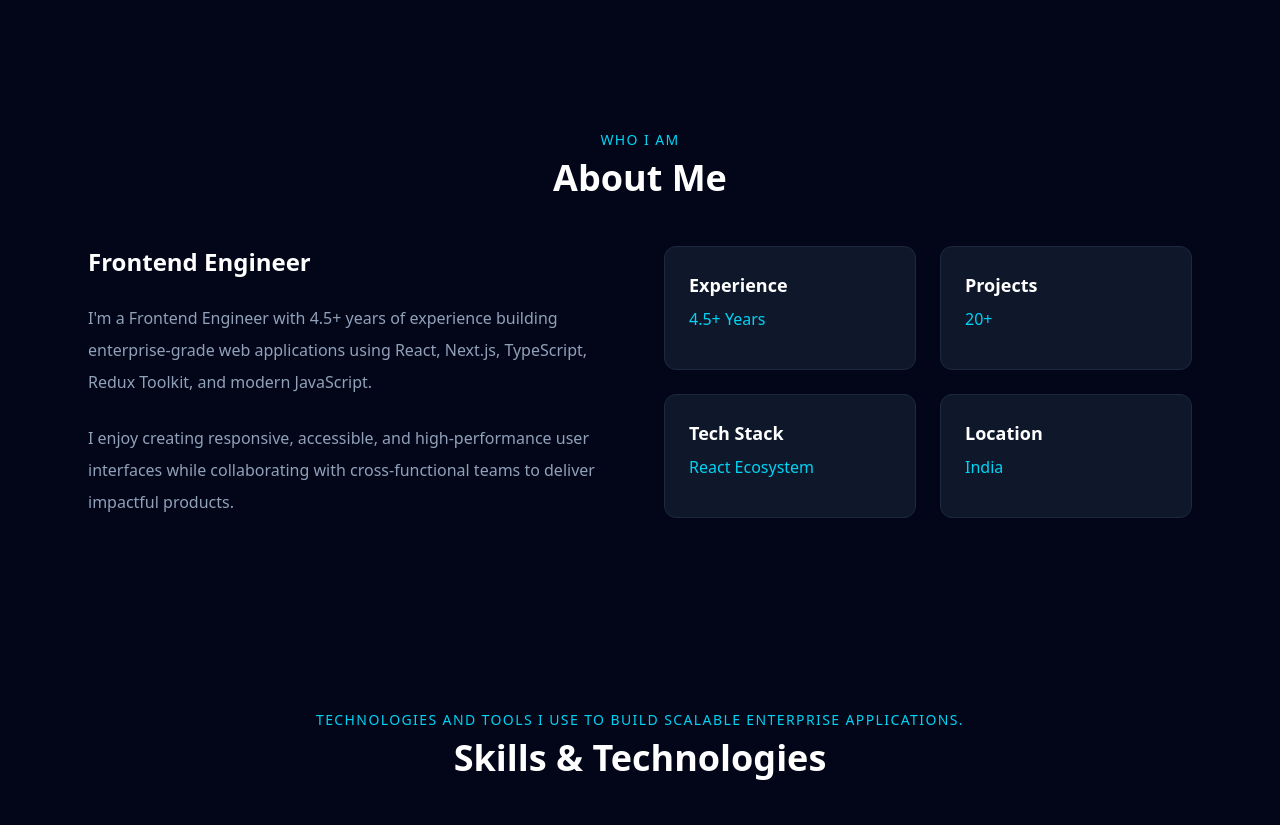
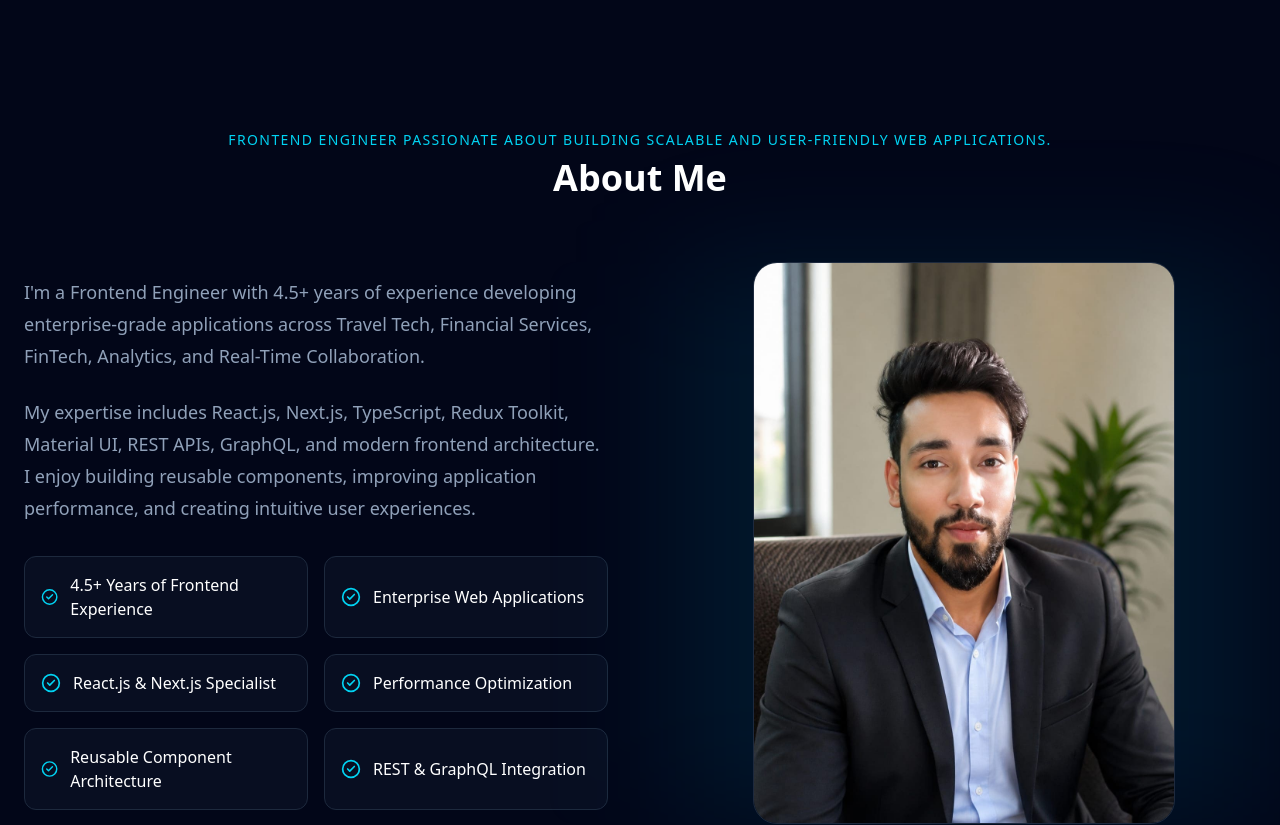
Before and after one commit to tariqaziz123/portfolio-nextjs, a Next.js app: page / in a window 1280 px wide. Shown: the part 1260-2085 px from the top of the page. Built offline with nearby package versions, Linux system fonts and the light colour scheme.

Commit message:
made polished about section

```diff
--- a/components/About/About.tsx
+++ b/components/About/About.tsx
@@ -1,4 +1,6 @@
-import SectionTitle from "../SectionTitle/SectionTitle";
+import SectionTitle from "@/components/SectionTitle/SectionTitle";
+import AboutHighlights from "./AboutHighlights";
+import AboutImage from "./AboutImage";
 
 export default function About() {
   return (
@@ -6,65 +8,42 @@ export default function About() {
       id="about"
       className="py-24"
     >
-      <div className="mx-auto max-w-6xl px-6">
+      <div className="mx-auto max-w-7xl px-6">
 
         <SectionTitle
           title="About Me"
-          subtitle="Who I Am"
+          subtitle="Frontend Engineer passionate about building scalable and user-friendly web applications."
         />
 
-        <div className="grid gap-12 md:grid-cols-2">
+        <div className="mt-16 grid items-center gap-16 lg:grid-cols-2">
 
           <div>
-            <h3 className="text-2xl font-semibold">
-              Frontend Engineer
-            </h3>
 
-            <p className="mt-6 text-slate-400 leading-8">
+            <p className="text-lg leading-8 text-slate-400">
               I'm a Frontend Engineer with 4.5+ years of experience
-              building enterprise-grade web applications using React,
-              Next.js, TypeScript, Redux Toolkit, and modern JavaScript.
+              developing enterprise-grade applications across
+              Travel Tech, Financial Services, FinTech, Analytics,
+              and Real-Time Collaboration.
             </p>
 
-            <p className="mt-6 text-slate-400 leading-8">
-              I enjoy creating responsive, accessible, and
-              high-performance user interfaces while collaborating
-              with cross-functional teams to deliver impactful
-              products.
+            <p className="mt-6 text-lg leading-8 text-slate-400">
+              My expertise includes React.js, Next.js,
+              TypeScript, Redux Toolkit, Material UI,
+              REST APIs, GraphQL, and modern frontend
+              architecture. I enjoy building reusable
+              components, improving application performance,
+              and creating intuitive user experiences.
             </p>
-          </div>
 
-          <div className="grid grid-cols-2 gap-6">
-
-            <Card title="Experience" value="4.5+ Years" />
-            <Card title="Projects" value="20+" />
-            <Card title="Tech Stack" value="React Ecosystem" />
-            <Card title="Location" value="India" />
+            <AboutHighlights />
 
           </div>
 
+          <AboutImage />
+
         </div>
+
       </div>
     </section>
   );
 }
-
-function Card({
-  title,
-  value,
-}: {
-  title: string;
-  value: string;
-}) {
-  return (
-    <div className="rounded-xl border border-slate-800 bg-slate-900 p-6 transition duration-300 hover:-translate-y-2 hover:border-cyan-500 hover:shadow-xl border border-slate-800 bg-slate-900 p-6 hover:border-cyan-500 transition">
-      <h4 className="text-lg font-semibold">
-        {title}
-      </h4>
-
-      <p className="mt-2 text-cyan-400">
-        {value}
-      </p>
-    </div>
-  );
-}
--- /dev/null
+++ b/components/About/AboutHighlights.tsx
@@ -0,0 +1,30 @@
+import { CheckCircle2 } from "lucide-react";
+
+const highlights = [
+  "4.5+ Years of Frontend Experience",
+  "Enterprise Web Applications",
+  "React.js & Next.js Specialist",
+  "Performance Optimization",
+  "Reusable Component Architecture",
+  "REST & GraphQL Integration",
+];
+
+export default function AboutHighlights() {
+  return (
+    <div className="mt-8 grid gap-4 sm:grid-cols-2">
+      {highlights.map((item) => (
+        <div
+          key={item}
+          className="flex items-center gap-3 rounded-xl border border-slate-800 bg-slate-900/50 p-4"
+        >
+          <CheckCircle2
+            size={20}
+            className="text-cyan-400"
+          />
+
+          <span>{item}</span>
+        </div>
+      ))}
+    </div>
+  );
+}
--- /dev/null
+++ b/components/About/AboutImage.tsx
@@ -0,0 +1,20 @@
+import Image from "next/image";
+import ProfileImage from "@/public/images/profile.jpg";
+
+export default function AboutImage() {
+  return (
+    <div className="relative flex justify-center">
+      <div className="absolute inset-0 rounded-3xl bg-cyan-500/10 blur-3xl" />
+
+      <div className="relative overflow-hidden rounded-3xl border border-slate-800">
+        <Image
+          src={ProfileImage}
+          alt="About"
+          width={420}
+          height={500}
+          className="object-cover"
+        />
+      </div>
+    </div>
+  );
+}
```
